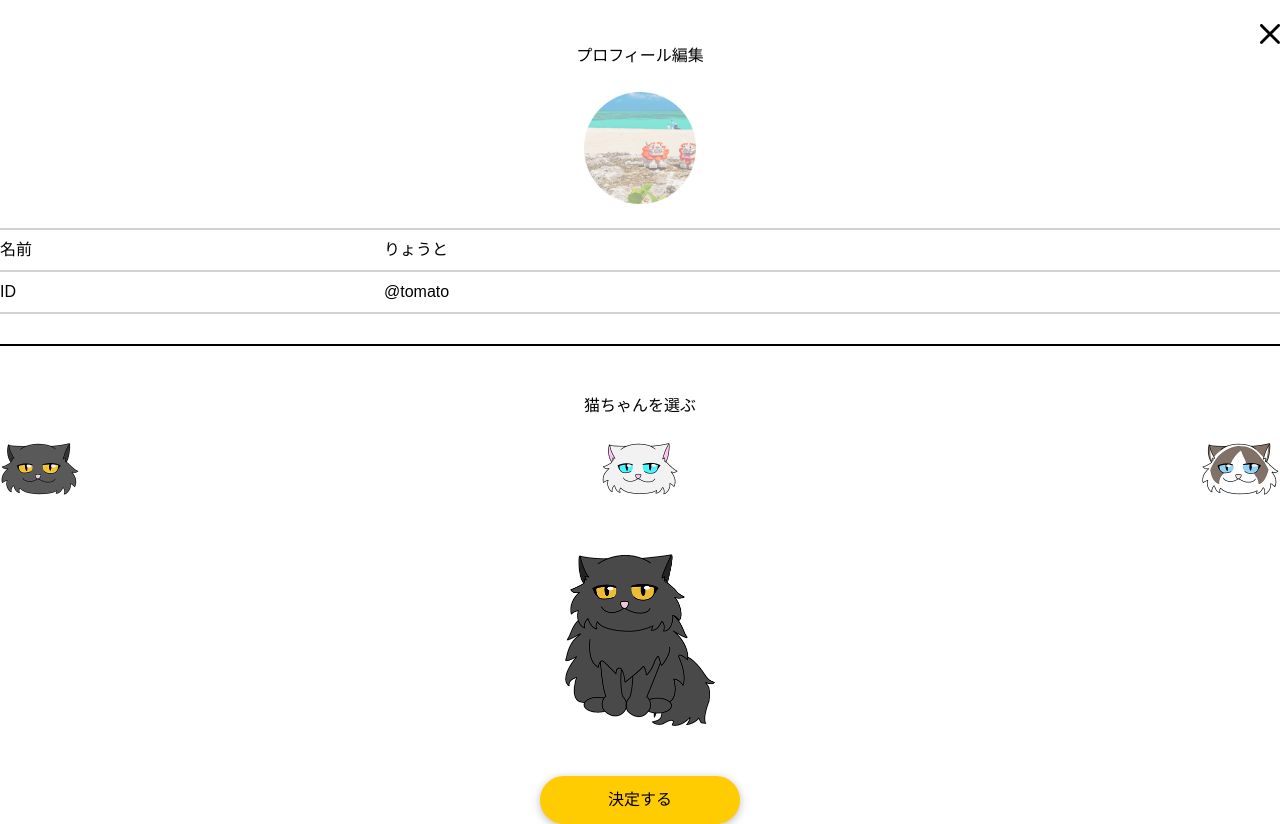
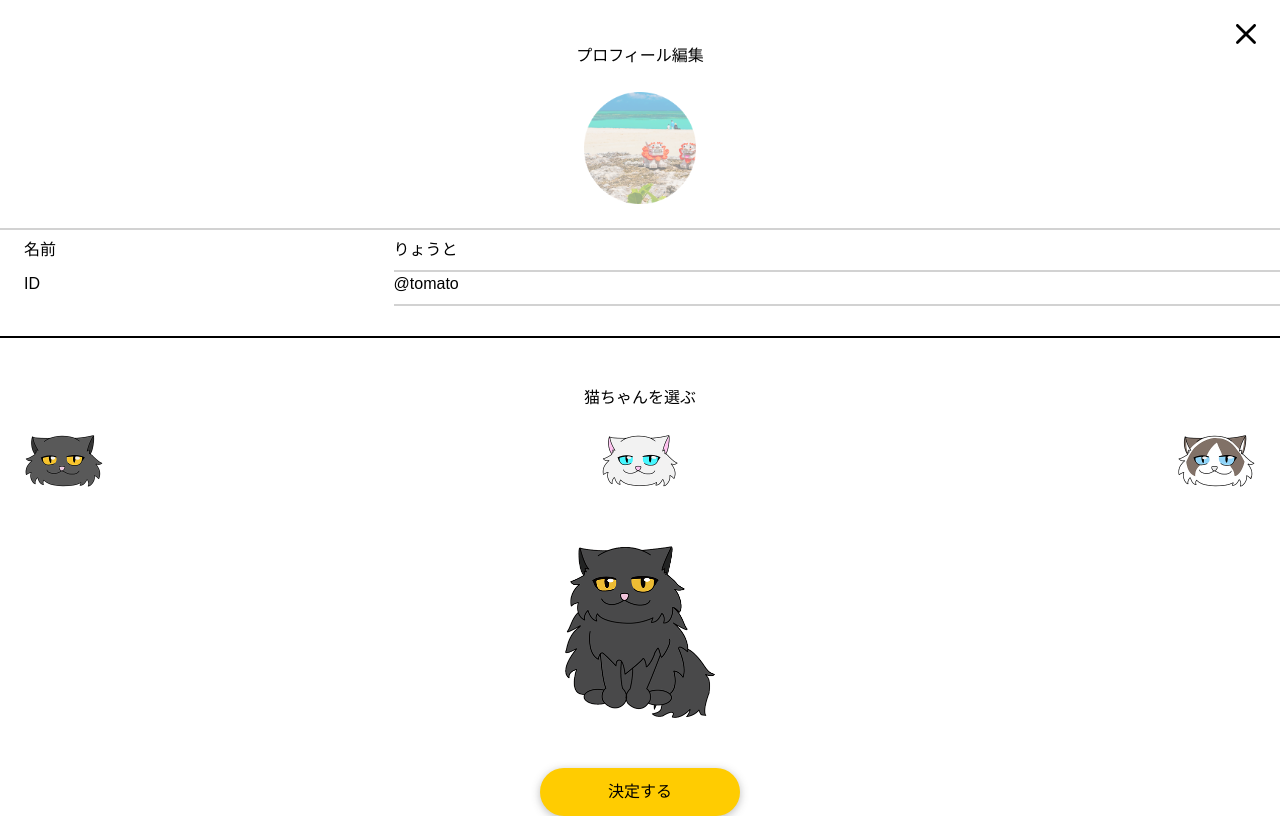
Before and after one commit to ishimaruryouto/tomato_stew, a Next.js app: page /profile/edit in a window 1280 px wide. Built offline with nearby package versions, Linux system fonts and the light colour scheme; a web font is replaced by a local one.

Commit message:
paddingと線の幅の調整

```diff
--- a/app/components/edit.tsx
+++ b/app/components/edit.tsx
@@ -1,11 +1,22 @@
-import Image from "next/image";
+import Image from 'next/image';
 
 export default function edit() {
 	return (
 		<>
+			<div className="px-6">
 				<div className="flex mt-6">
-                <svg className="ml-auto" xmlns="http://www.w3.org/2000/svg" width="20" height="20" viewBox="0 0 20 20" fill="none">
-                    <path d="M0.417906 0.436126C0.685572 0.16831 1.04856 0.0178597 1.42704 0.0178597C1.80551 0.0178597 2.1685 0.16831 2.43616 0.436126L9.99108 7.99755L17.546 0.436126C17.6777 0.299683 17.8352 0.190851 18.0093 0.115981C18.1834 0.0411112 18.3707 0.00170225 18.5603 5.39386e-05C18.7498 -0.00159437 18.9377 0.0345506 19.1131 0.10638C19.2886 0.17821 19.4479 0.284286 19.5819 0.418419C19.716 0.552551 19.8219 0.712054 19.8937 0.88762C19.9655 1.06319 20.0016 1.2513 19.9999 1.44098C19.9983 1.63067 19.9589 1.81813 19.8841 1.99242C19.8093 2.16671 19.7006 2.32434 19.5643 2.45613L12.0093 10.0176L19.5643 17.579C19.8243 17.8484 19.9681 18.2093 19.9649 18.5838C19.9616 18.9584 19.8115 19.3167 19.5469 19.5816C19.2822 19.8464 18.9242 19.9967 18.55 19.9999C18.1757 20.0032 17.8152 19.8592 17.546 19.599L9.99108 12.0376L2.43616 19.599C2.16697 19.8592 1.80642 20.0032 1.43217 19.9999C1.05793 19.9967 0.699933 19.8464 0.435293 19.5816C0.170652 19.3167 0.0205402 18.9584 0.0172881 18.5838C0.0140361 18.2093 0.157905 17.8484 0.417906 17.579L7.97282 10.0176L0.417906 2.45613C0.150321 2.18823 0 1.82493 0 1.44613C0 1.06732 0.150321 0.704023 0.417906 0.436126Z" fill="black" />
+					<svg
+						className="ml-auto"
+						xmlns="http://www.w3.org/2000/svg"
+						width="20"
+						height="20"
+						viewBox="0 0 20 20"
+						fill="none"
+					>
+						<path
+							d="M0.417906 0.436126C0.685572 0.16831 1.04856 0.0178597 1.42704 0.0178597C1.80551 0.0178597 2.1685 0.16831 2.43616 0.436126L9.99108 7.99755L17.546 0.436126C17.6777 0.299683 17.8352 0.190851 18.0093 0.115981C18.1834 0.0411112 18.3707 0.00170225 18.5603 5.39386e-05C18.7498 -0.00159437 18.9377 0.0345506 19.1131 0.10638C19.2886 0.17821 19.4479 0.284286 19.5819 0.418419C19.716 0.552551 19.8219 0.712054 19.8937 0.88762C19.9655 1.06319 20.0016 1.2513 19.9999 1.44098C19.9983 1.63067 19.9589 1.81813 19.8841 1.99242C19.8093 2.16671 19.7006 2.32434 19.5643 2.45613L12.0093 10.0176L19.5643 17.579C19.8243 17.8484 19.9681 18.2093 19.9649 18.5838C19.9616 18.9584 19.8115 19.3167 19.5469 19.5816C19.2822 19.8464 18.9242 19.9967 18.55 19.9999C18.1757 20.0032 17.8152 19.8592 17.546 19.599L9.99108 12.0376L2.43616 19.599C2.16697 19.8592 1.80642 20.0032 1.43217 19.9999C1.05793 19.9967 0.699933 19.8464 0.435293 19.5816C0.170652 19.3167 0.0205402 18.9584 0.0172881 18.5838C0.0140361 18.2093 0.157905 17.8484 0.417906 17.579L7.97282 10.0176L0.417906 2.45613C0.150321 2.18823 0 1.82493 0 1.44613C0 1.06732 0.150321 0.704023 0.417906 0.436126Z"
+							fill="black"
+						/>
 					</svg>
 				</div>
 				<div className="flex flex-col items-center justify-center">
@@ -15,22 +26,22 @@ export default function edit() {
 					</div>
 				</div>
 				{/* 線（灰色） */}
-            <div className="h-0.5 bg-[#222]/20 mt-6 mb-2"></div>
+				<div className="h-0.5 bg-[#222]/20 mt-6 mb-2 -mx-6"></div>
 				<div className="flex w-full ">
 					<p className="w-[30%]">名前</p>
 					<p className="w-[70%]">りょうと</p>
 				</div>
 				{/* 線（灰色） */}
-            <div className="h-0.5 bg-[#222]/20 my-2"></div>
+				<div className="h-0.5 bg-[#222]/20 mt-2 ml-[30%] -mr-6"></div>
 				<div className="flex ">
 					<p className="w-[30%]">ID</p>
 					<p className="w-[70%]">@tomato</p>
 				</div>
 				{/* 線（灰色） */}
-            <div className="h-0.5 bg-[#222]/20 mt-2"></div>
+				<div className="h-0.5 bg-[#222]/20 mt-2 ml-[30%] -mr-6"></div>
 
 				{/* 線（黒色） */}
-            <div className=" h-0.5 bg-black mt-7.5 mb-2"></div>
+				<div className=" h-0.5 bg-black mt-7.5 mb-2 -mx-6"></div>
 
 				<h2 className="text-center mt-12">猫ちゃんを選ぶ</h2>
 				<div className="flex justify-between mt-5 ">
@@ -39,12 +50,21 @@ export default function edit() {
 					<Image src="/img/brown_cat.png" alt="茶猫の顔のイラスト" width={80} height={60} />
 				</div>
 
-            <Image src="/img/black_cat_all.png" alt="黒猫の全身のイラスト" width={150} height={170} className="block mx-auto mt-14" />
+				<Image
+					src="/img/black_cat_all.png"
+					alt="黒猫の全身のイラスト"
+					width={150}
+					height={170}
+					className="block mx-auto mt-14"
+				/>
 
-            <button type="button" className="w-50 h-12 rounded-full bg-[#FFCC01] drop-shadow-[0_2px_4px_rgba(34,34,34,0.30)] mx-auto mt-12.5 block">決定する</button>
-
-
-
+				<button
+					type="button"
+					className="w-50 h-12 rounded-full bg-[#FFCC01] drop-shadow-[0_2px_4px_rgba(34,34,34,0.30)] mx-auto mt-12.5 block"
+				>
+					決定する
+				</button>
+			</div>
 		</>
 	);
 }
```
Lines whose indentation alone changed are shown as unchanged.
